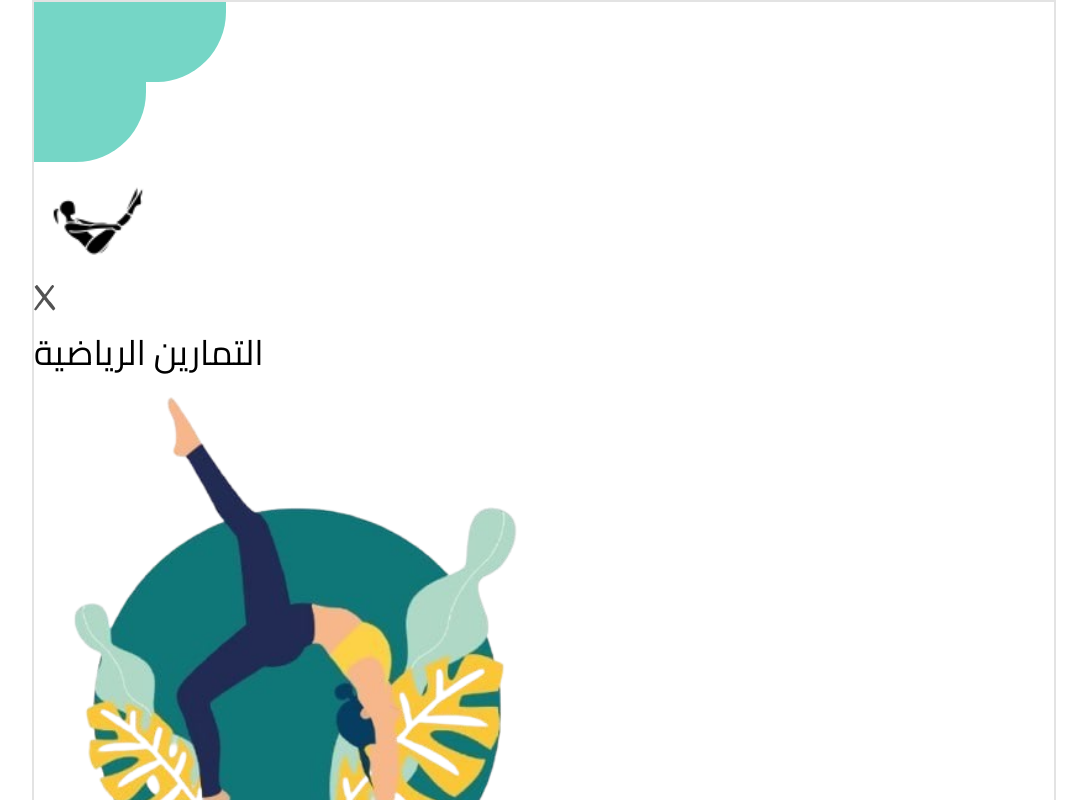
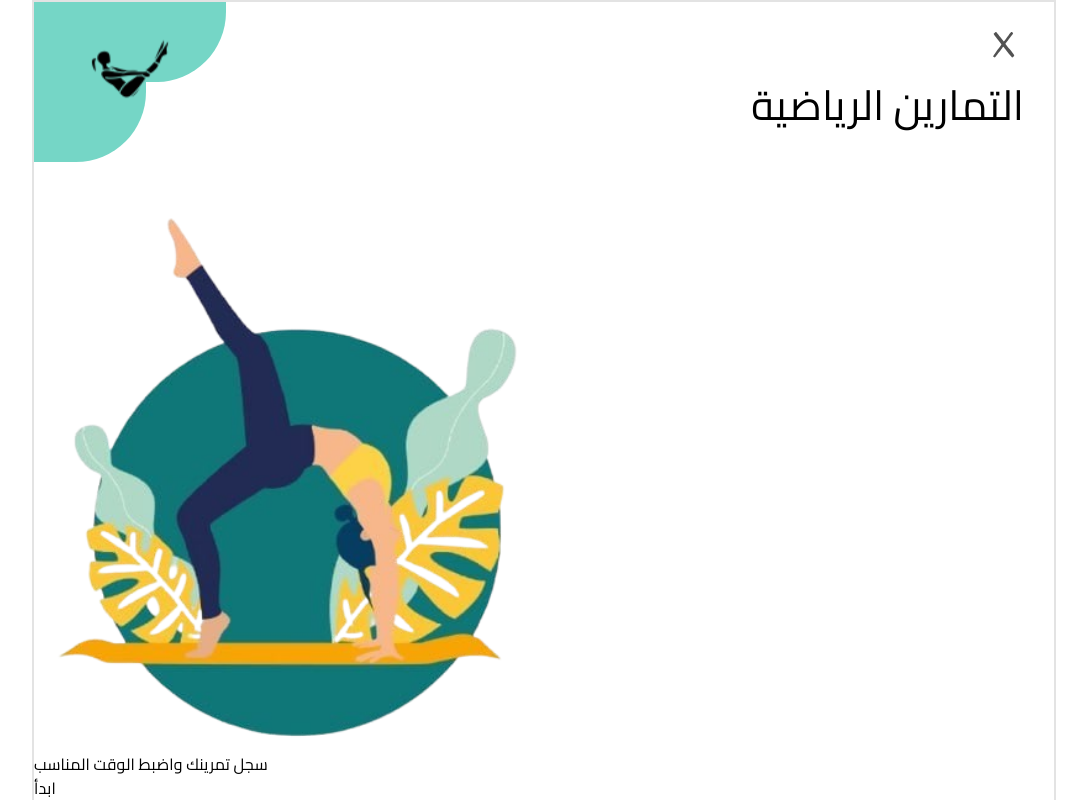
Before and after one commit to Walaaali782/GraductionProject, a React (Vite) app: page /Home/exercise2 in a window 1280 px wide. Shown: the top 800 px of the page, without its empty margins (96-1183 px from the left). Built offline with nearby package versions, Linux system fonts and the light colour scheme.

Commit message:
Update EX2.jsx
......

```diff
--- a/src/Pages/11-Exercise/EX2.jsx
+++ b/src/Pages/11-Exercise/EX2.jsx
@@ -16,29 +16,40 @@ const EX2 = () => {
   };
 
   return (
-    <div className="bg-white rounded-lg p-6 w-full min-h-screen relative overflow-hidden text-right font-cairo">
+    <div className="bg-white rounded-lg w-full min-h-screen relative overflow-hidden text-right font-cairo">
 
-      {/* السحابة والأيقونة */}
-      <div className="absolute top-0 left-0 w-[10px] h-[10px] z-10">
+      <div style={{ display: "flex", justifyContent: "space-between" }}>
+                <div style={{ position: "relative" }}>
                     <CloudShape />
                     <img
                         src={EXimg}
-          alt="med face"
-          className="w-[150px] absolute top-[5px] left-1/2 transform -translate-x-1/2"
+                        alt="New goal"
+                        style={{
+                            position: "absolute",
+                            top: "1rem",
+                            left: "50%",
+                            transform: "translateX(-50%)",
+                            width: "110px",
+                        }}
                     />
                 </div>
-
-      {/* زر الإغلاق والعنوان */}
-      <div className="absolute top-4 right-4 flex flex-col items-center z-10">
+                <div>
                     <img
                         src={xmark}
-          alt="x mark"
-          className="w-8 cursor-pointer mb-3"
-          onClick={handleNavigateToHome}
+                        alt="edge"
+                        style={{
+                            cursor: "pointer",
+                            position: "relative",
+                            left: "80%",
+                            paddingTop: "30px",
+                            marginBottom: "1rem",
+                        }}
+                        onClick={() => navigate(`/Home`)}
                     />
-        <h2 className="text-lg font-bold text-center" style={{ fontSize: "35px", paddingTop: "15px" }}>
+                    <h2 style={{ fontSize: "2.6rem", marginBottom: "4rem", paddingRight: "30px" }} dir="rtl">
                     التمارين الرياضية
                     </h2>
+                </div>
             </div>
 
       {/* محتوى مركزي */}
```
Lines whose indentation alone changed are shown as unchanged.
